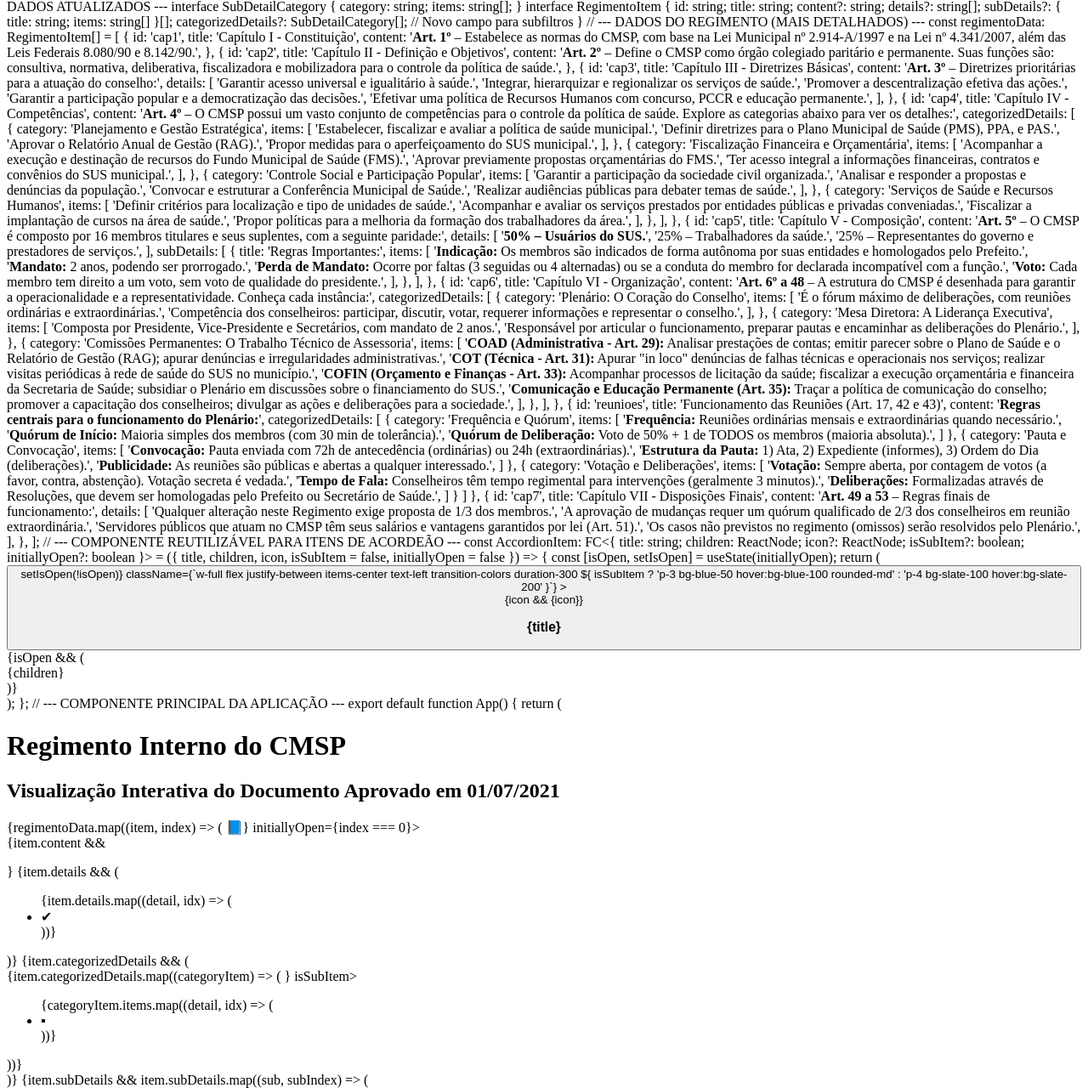
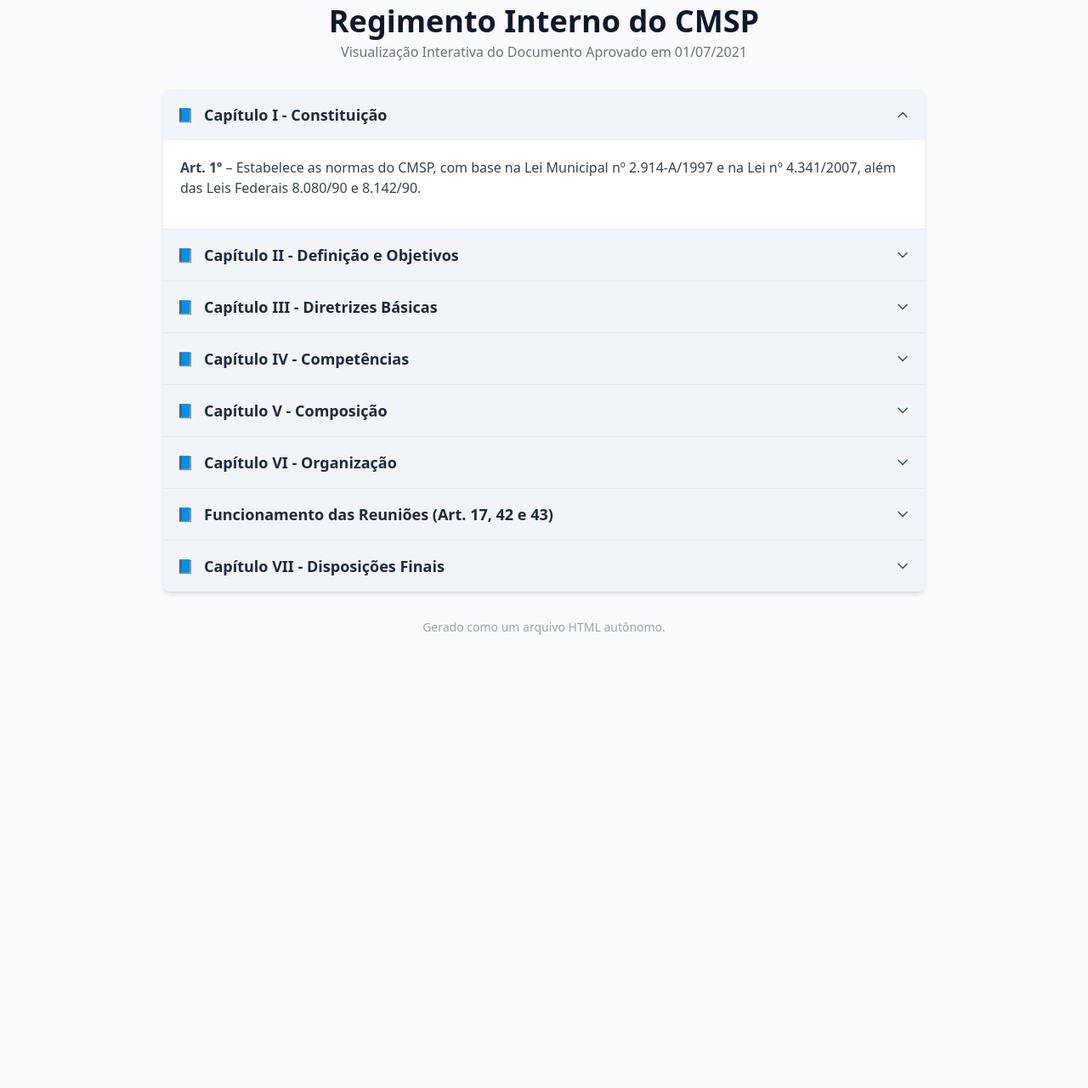
Before and after one commit to fksinamuniz/CMSP, a plain HTML site: page index.html in a window 1280 px wide. Shown: the part 27-1307 px from the top of the page at 85% size. After the commit the page ends 807 px from the top, so only its background shows below. Drawn offline with nearby package versions, Linux system fonts and the light colour scheme.

Commit message:
Update index.html

```diff
--- a/index.html
+++ b/index.html
@@ -1,24 +1,56 @@
-import React, { useState, FC, ReactNode } from 'react';
-import { motion, AnimatePresence } from 'framer-motion';
-import { ChevronDown, ChevronsRight } from 'lucide-react';
+<!DOCTYPE html>
+<html lang="pt-BR">
+<head>
+    <meta charset="UTF-8">
+    <meta name="viewport" content="width=device-width, initial-scale=1.0">
+    <title>Regimento Interativo do CMSP</title>
+    <script src="https://cdn.tailwindcss.com"></script>
+    <style>
+        /* Estilos para a animação do acordeão */
+        .accordion-content {
+            max-height: 0;
+            overflow: hidden;
+            transition: max-height 0.5s cubic-bezier(0, 1, 0, 1), opacity 0.3s ease-in-out;
+            opacity: 0;
+        }
+        .accordion-content.open {
+            max-height: 2000px; /* Um valor alto para acomodar o conteúdo */
+            opacity: 1;
+            transition: max-height 1s cubic-bezier(1, 0, 1, 0), opacity 0.5s ease-in-out;
+        }
+        .chevron-icon {
+            transition: transform 0.3s ease-in-out;
+        }
+        .chevron-icon.open {
+            transform: rotate(180deg);
+        }
+    </style>
+</head>
+<body class="bg-gray-50">
 
-// --- TIPOS DE DADOS ATUALIZADOS ---
-interface SubDetailCategory {
-  category: string;
-  items: string[];
-}
+    <div class="min-h-screen p-4 sm:p-8">
+        <div class="max-w-4xl mx-auto">
+            <header class="text-center mb-8">
+                <h1 class="text-3xl sm:text-4xl font-bold text-slate-900">
+                    Regimento Interno do CMSP
+                </h1>
+                <h2 class="text-md text-gray-500 mt-1">
+                    Visualização Interativa do Documento Aprovado em 01/07/2021
+                </h2>
+            </header>
 
-interface RegimentoItem {
-  id: string;
-  title: string;
-  content?: string;
-  details?: string[];
-  subDetails?: { title: string; items: string[] }[];
-  categorizedDetails?: SubDetailCategory[]; // Novo campo para subfiltros
-}
+            <main id="accordion-container" class="bg-white rounded-lg shadow-md overflow-hidden">
+                <!-- O conteúdo do acordeão será injetado aqui pelo JavaScript -->
+            </main>
 
-// --- DADOS DO REGIMENTO (MAIS DETALHADOS) ---
-const regimentoData: RegimentoItem[] = [
+            <footer class="text-center mt-8 text-sm text-gray-400">
+                <p>Gerado como um arquivo HTML autônomo.</p>
+            </footer>
+        </div>
+    </div>
+
+    <script>
+        const regimentoData = [
             {
                 id: 'cap1',
                 title: 'Capítulo I - Constituição',
@@ -178,124 +210,97 @@ const regimentoData: RegimentoItem[] = [
             },
         ];
 
-// --- COMPONENTE REUTILIZÁVEL PARA ITENS DE ACORDEÃO ---
-const AccordionItem: FC<{ title: string; children: ReactNode; icon?: ReactNode; isSubItem?: boolean; initiallyOpen?: boolean }> =
-({ title, children, icon, isSubItem = false, initiallyOpen = false }) => {
-  const [isOpen, setIsOpen] = useState(initiallyOpen);
+        function createAccordionItem(item, index, isSubItem = false) {
+            const chevronIconSVG = `
+                <svg xmlns="http://www.w3.org/2000/svg" width="24" height="24" viewBox="0 0 24 24" fill="none" stroke="currentColor" stroke-width="2" stroke-linecap="round" stroke-linejoin="round" class="w-5 h-5 chevron-icon ${isSubItem ? 'text-blue-600' : 'text-slate-600'}">
+                    <polyline points="6 9 12 15 18 9"></polyline>
+                </svg>`;
 
-  return (
-    <div className={isSubItem ? 'mt-2' : 'border-b border-gray-200 last:border-b-0'}>
-      <button
-        onClick={() => setIsOpen(!isOpen)}
-        className={`w-full flex justify-between items-center text-left transition-colors duration-300 ${
-          isSubItem
-            ? 'p-3 bg-blue-50 hover:bg-blue-100 rounded-md'
-            : 'p-4 bg-slate-100 hover:bg-slate-200'
-        }`}
-      >
-        <div className="flex items-center">
-          {icon && <span className="mr-3">{icon}</span>}
-          <h3 className={isSubItem ? 'font-medium text-blue-800' : 'text-lg font-semibold text-slate-800'}>
-            {title}
-          </h3>
-        </div>
-        <motion.div
-          animate={{ rotate: isOpen ? 180 : 0 }}
-          transition={{ duration: 0.3 }}
-        >
-          <ChevronDown className={`w-5 h-5 ${isSubItem ? 'text-blue-600' : 'text-slate-600'}`} />
-        </motion.div>
-      </button>
-      <AnimatePresence>
-        {isOpen && (
-          <motion.div
-            initial={{ opacity: 0, height: 0 }}
-            animate={{ opacity: 1, height: 'auto' }}
-            exit={{ opacity: 0, height: 0 }}
-            transition={{ duration: 0.3, ease: 'easeInOut' }}
-            className="overflow-hidden"
-          >
-            <div className={isSubItem ? 'p-3 pl-5 border-l-2 border-blue-200 ml-3' : 'p-5 bg-white'}>
-              {children}
-            </div>
-          </motion.div>
-        )}
-      </AnimatePresence>
-    </div>
-  );
-};
+            const subItemIconSVG = `
+                <svg xmlns="http://www.w3.org/2000/svg" width="24" height="24" viewBox="0 0 24 24" fill="none" stroke="currentColor" stroke-width="2" stroke-linecap="round" stroke-linejoin="round" class="w-4 h-4 text-blue-700">
+                    <polyline points="13 17 18 12 13 7"></polyline><polyline points="6 17 11 12 6 7"></polyline>
+                </svg>`;
 
-
-// --- COMPONENTE PRINCIPAL DA APLICAÇÃO ---
-export default function App() {
-  return (
-    <div className="bg-gray-50 min-h-screen p-4 sm:p-8">
-      <div className="max-w-4xl mx-auto">
-        <header className="text-center mb-8">
-          <h1 className="text-3xl sm:text-4xl font-bold text-slate-900">
-            Regimento Interno do CMSP
-          </h1>
-          <h2 className="text-md text-gray-500 mt-1">
-            Visualização Interativa do Documento Aprovado em 01/07/2021
-          </h2>
-        </header>
-
-        <main className="bg-white rounded-lg shadow-md overflow-hidden">
-          {regimentoData.map((item, index) => (
-             <AccordionItem key={item.id} title={item.title} icon={<span>📘</span>} initiallyOpen={index === 0}>
-                <div className="text-gray-700">
-                    {item.content && <p className="mb-4" dangerouslySetInnerHTML={{ __html: item.content }} />}
-
-                    {item.details && (
-                        <ul className="space-y-2 list-inside">
-                        {item.details.map((detail, idx) => (
-                            <li key={idx} className="flex items-start">
-                            <span className="text-blue-500 mr-2">✔</span>
-                            <span dangerouslySetInnerHTML={{ __html: detail }} />
-                            </li>
-                        ))}
-                        </ul>
-                    )}
-
-                    {item.categorizedDetails && (
-                        <div className="space-y-2 mt-4">
-                            {item.categorizedDetails.map((categoryItem) => (
-                                <AccordionItem key={categoryItem.category} title={categoryItem.category} icon={<ChevronsRight className="w-4 h-4 text-blue-700" />} isSubItem>
-                                     <ul className="space-y-2 list-inside text-sm">
-                                        {categoryItem.items.map((detail, idx) => (
-                                            <li key={idx} className="flex items-start">
-                                            <span className="text-blue-400 mr-2">▪</span>
-                                            <span dangerouslySetInnerHTML={{ __html: detail }} />
-                                            </li>
-                                        ))}
-                                    </ul>
-                                </AccordionItem>
-                            ))}
-                        </div>
-                    )}
-
-                    {item.subDetails && item.subDetails.map((sub, subIndex) => (
-                        <div key={subIndex} className="mt-4">
-                        <h4 className="font-semibold text-gray-800 mb-2">{sub.title}</h4>
-                        <ul className="space-y-2 list-inside pl-4">
-                            {sub.items.map((subItem, itemIndex) => (
-                            <li key={itemIndex} className="flex items-start">
-                                <span className="text-blue-400 mr-2">▪</span>
-                                <span dangerouslySetInnerHTML={{ __html: subItem }} />
-                            </li>
-                            ))}
+            let contentHTML = '';
+            if (item.content) {
+                contentHTML += `<p class="mb-4">${item.content}</p>`;
+            }
+            if (item.details) {
+                contentHTML += `<ul class="space-y-2 list-inside">
+                    ${item.details.map(detail => `<li class="flex items-start"><span class="text-blue-500 mr-2">✔</span><span>${detail}</span></li>`).join('')}
+                </ul>`;
+            }
+            if(item.categorizedDetails) {
+                 contentHTML += `<div class="space-y-2 mt-4">
+                    ${item.categorizedDetails.map((cat, catIndex) => createAccordionItem({ ...cat, id: `${item.id}-cat-${catIndex}`, title: cat.category }, catIndex, true)).join('')}
+                 </div>`
+            }
+            if (item.subDetails) {
+                 contentHTML += item.subDetails.map(sub => `
+                    <div class="mt-4">
+                        <h4 class="font-semibold text-gray-800 mb-2">${sub.title}</h4>
+                        <ul class="space-y-2 list-inside pl-4">
+                            ${sub.items.map(subItem => `<li class="flex items-start"><span class="text-blue-400 mr-2">▪</span><span>${subItem}</span></li>`).join('')}
                         </ul>
                     </div>
-                    ))}
+                 `).join('');
+            }
+            if (item.items && isSubItem) { // For categorized details
+                contentHTML += `<ul class="space-y-2 list-inside text-sm">
+                    ${item.items.map(detail => `<li class="flex items-start"><span class="text-blue-400 mr-2">▪</span><span>${detail}</span></li>`).join('')}
+                </ul>`;
+            }
+
+            const buttonClasses = `w-full flex justify-between items-center text-left transition-colors duration-300 ${isSubItem ? 'p-3 bg-blue-50 hover:bg-blue-100 rounded-md' : 'p-4 bg-slate-100 hover:bg-slate-200'}`;
+            const titleClasses = isSubItem ? 'font-medium text-blue-800' : 'text-lg font-semibold text-slate-800';
+            const iconHTML = isSubItem ? `<span class="mr-3">${subItemIconSVG}</span>` : `<span class="mr-3">📘</span>`;
+            const contentContainerClasses = isSubItem ? 'p-3 pl-5 border-l-2 border-blue-200 ml-3' : 'p-5 bg-white';
+
+            const initialOpen = index === 0 && !isSubItem;
+
+            return `
+                <div class="${isSubItem ? 'mt-2' : 'border-b border-gray-200 last:border-b-0'}">
+                    <button class="accordion-button ${buttonClasses}" data-target="#content-${item.id}">
+                        <div class="flex items-center">
+                            ${iconHTML}
+                            <h3 class="${titleClasses}">${item.title}</h3>
                         </div>
-             </AccordionItem>
-          ))}
-        </main>
-
-        <footer className="text-center mt-8 text-sm text-gray-400">
-            <p>Desenvolvido com React, TypeScript e Tailwind CSS.</p>
-        </footer>
+                        ${chevronIconSVG}
+                    </button>
+                    <div id="content-${item.id}" class="accordion-content ${initialOpen ? 'open' : ''}">
+                        <div class="${contentContainerClasses} text-gray-700">
+                            ${contentHTML}
                         </div>
                     </div>
-  );
+                </div>
+            `;
         }
+
+        document.addEventListener('DOMContentLoaded', () => {
+            const container = document.getElementById('accordion-container');
+            container.innerHTML = regimentoData.map((item, index) => createAccordionItem(item, index)).join('');
+
+            // Set initial state for the first item's chevron
+            const firstButton = container.querySelector('.accordion-button');
+            if (firstButton) {
+                const firstChevron = firstButton.querySelector('.chevron-icon');
+                if (firstChevron) firstChevron.classList.add('open');
+            }
+
+            container.addEventListener('click', function(event) {
+                const button = event.target.closest('.accordion-button');
+                if (button) {
+                    const content = document.querySelector(button.dataset.target);
+                    const chevron = button.querySelector('.chevron-icon');
+
+                    if (content) {
+                        content.classList.toggle('open');
+                        chevron.classList.toggle('open');
+                    }
+                }
+            });
+        });
+
+    </script>
+</body>
+</html>
```
Lines whose indentation alone changed are shown as unchanged.
